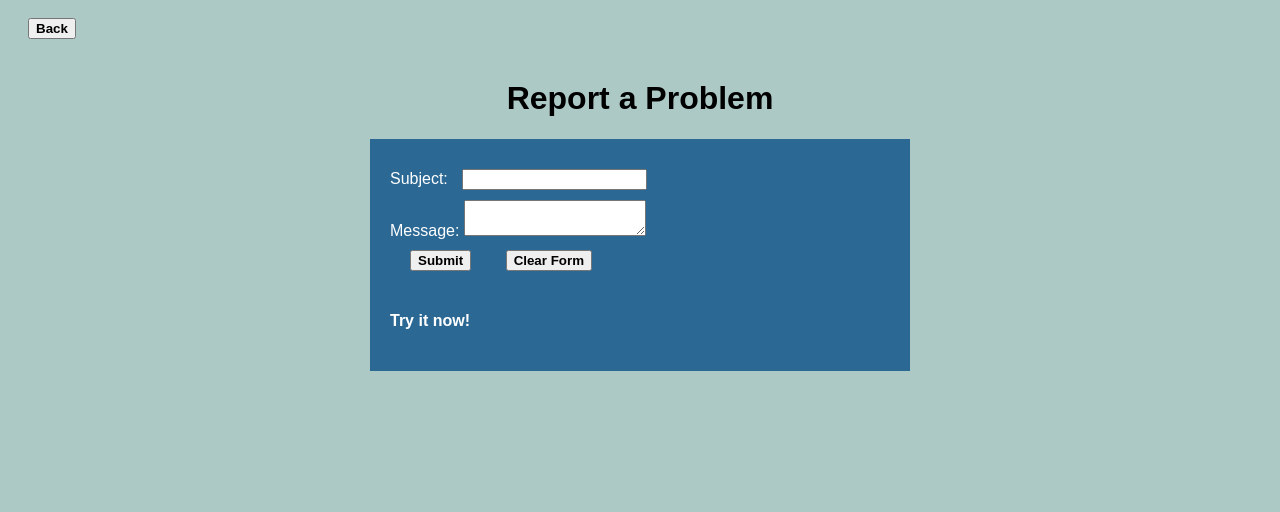
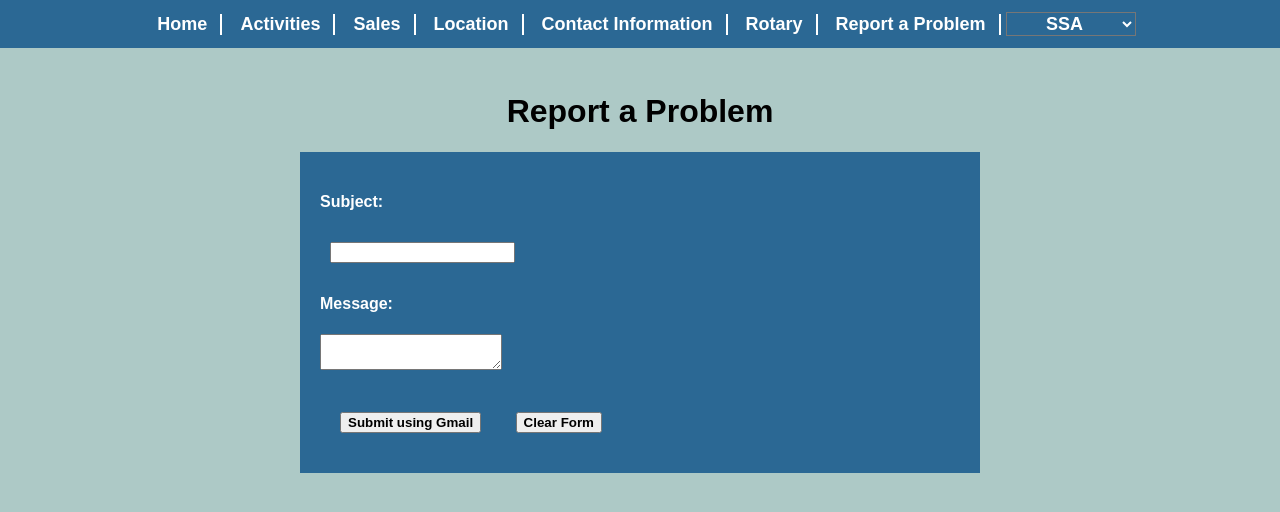
Before and after one commit to TriforceGB/HGV-Webapp, a Flask app: page /report in a window 1280 px wide. Shown: the top 512 px of the page. Run offline with Flask 3, Linux system fonts and the light colour scheme.

Commit message:
bunch of changes

```diff
--- a/app.py
+++ b/app.py
@@ -39,7 +39,7 @@ def location():
 
 @app.route('/contact')
 def contact():
-    return render_template('contactinfo.html')
+    return render_template('contactInfo.html')
 
 @app.route('/rotary')
 def rotary():
@@ -47,7 +47,7 @@ def rotary():
 
 @app.route('/report')
 def report():
-    return render_template('index.html')
+    return render_template('reportprob.html')
 
 
 #Everything In the Ssa directory
@@ -58,6 +58,10 @@ def ssa():
 @app.route('/ssa/weather')
 def weather():
     return render_template('weather.html')
+
+@app.route('/header')
+def header():
+    return render_template('header.html')
 
 @app.route('/ssa/temperature-adjustment',methods=['POST', 'GET'])
 def temperature_adjustment():
@@ -98,7 +102,7 @@ def send_email():
         # Redirect the user to their email client (Gmail in this case)
         return redirect(mailto_link)
 
-    return render_template('index.html')
+    return render_template('reportprob.html')
 
 
 
--- /dev/null
+++ b/static/script.js
@@ -0,0 +1,11 @@
+
+function confirmClearForm(){
+    var result = window.confirm("Are you sure you want to clear the form?");
+    if(result){
+        document.getElementById("report-form").reset();
+    }
+}
+
+  fetch('/header')
+    .then(response => response.text())
+    .then(data => document.getElementById('header').innerHTML = data)
--- a/static/styles.css
+++ b/static/styles.css
@@ -3,7 +3,43 @@ body {
     background-color: #ADC9C6;
     /*background-color: #64F2E3;*/
     font-family: Arial, sans-serif;
+    margin:0;
+    padding:0;
+    height:100%;
+    overflow-x:hidden;
 
+}
+
+body.no-scroll{
+    overflow-y:hidden;
+}
+
+.container{
+    display: flex;
+    justify-content:space-between;
+    flex-wrap: wrap;
+    align-items: center;
+    flex-direction: column;
+    height:100%;
+    position:relative;
+    padding: 20px;
+}
+
+.content{
+    text-align:center;
+    margin-bottom:40px;
+    margin-top: 40px;
+
+}
+
+.container img{
+    position: absolute;
+    top:0;
+    right:0;
+    max-width:500%;
+    height:auto;
+    flex-basis: 50%;
+    padding:20px;
 }
 
 button {
@@ -22,15 +58,146 @@ cursor: pointer;
     background-color: #049FE7;
     color: white;
     font-size: 15px;
-padding:5px 10px;
+    padding: 5px 10px;
 
 }
 
+
+.blue-button:hover{
+    background-color: #82b8c5;
+}
+
 .form-container {
-width: 100%;
-max-width: 500px;
+    width: 50%;
+    max-width: 75%;
     margin: 0 auto;
     padding: 20px;
     background-color: #2b6894;
     color: white;
 }
+
+header {
+    overflow: hidden;
+    top:-80px;
+    transition: top 0.3s ease;
+
+    background-color: #2b6894 !important;
+    width: 100vw;
+    text-align: center;
+    align-items: center;
+    justify-content: center;
+  z-index:1;
+  position:fixed;
+
+}
+
+body:hover header{
+    top:0;
+}
+
+nav {
+    text-align: center;
+    padding: 12px 10px;
+    text-decoration: none;
+    font-size: 18px;
+    align-items: center;
+
+}
+
+nav a {
+    text-decoration: none;
+    color: white;
+    padding: 0px 13px;
+    gap: 50px;
+    border-right: 2px solid white;
+    font-weight: 700;
+    display: inline-block;
+
+}
+
+select {
+    background-color: #2b6894;
+    display: inline-block;
+    color:white;
+   text-align: center;
+    font-size: 18px;
+    font-weight: 700;
+    outline:none;
+
+}
+
+select a {
+    display: block;
+    background-color: #2b6894;
+    color: white;
+    font-weight: 700;
+    outline:none;
+}
+
+select:focus { /* Can't tell if hover or focus looks better... */
+
+    background-color: gray;
+
+}
+
+/* For different screen sizes */
+
+@media (max-width:768px){
+    header{
+        padding: 0px 0px;
+        font-size:15px;
+    }
+    nav{
+        padding:5px;
+        gap:10px;
+        font-size:15px
+    }
+    select{
+        font-size:15px;
+    }
+}
+
+@media (max-width: 480px){
+    header{
+    padding: 0px 0px;
+    font-size: 11px;
+    }
+    nav{
+        padding:2px;
+        font-size:11px;
+        gap:5px;
+    }
+    select{
+        font-size:11px
+    }
+}
+
+@media (max-width:640px){
+    .container img{
+        max-width:380%;
+    }
+    .content{
+        margin-top:80px;
+    }
+
+    .blue-button{
+        font-size:13px;
+        padding: 6px 12px;
+    }
+
+    h1{
+        font-size: 24px;
+    }
+    h2{
+        font-size: 17px;
+    }
+    p, new{
+        font-size:13px;
+    }
+}|
+
+textarea{
+    width: 300px;
+height: 200px;
+    overflow:auto;
+}
--- a/templates/header.html
+++ b/templates/header.html
@@ -0,0 +1,33 @@
+<!DOCTYPE html>
+<html lang="en">
+
+<head>
+
+  <meta charset="UTF-8">
+  <meta name="viewport" content="width=device-width, initial-scale=1.0">
+  <meta name="description" content=".">
+  <link rel="stylesheet" href="{{ url_for('static', filename='styles.css') }}" />
+
+</head>
+
+<body>
+  <header>
+    <nav>
+      <a href='/'>Home</a>
+      <a href='/activities'>Activities</a>
+        <a href='/sales'>Sales</a>
+          <a href='/location'>Location</a>
+          <a href='/contact'>Contact Information</a>
+            <a href='/rotary'>Rotary</a>
+              <a href='/report'>Report a Problem</a>
+
+                  <select id="ssa-menu" onchange="window.location.href=this.value;">
+                    <option value="/ssa">SSA</option>
+                    <option value="/ssa/temperature-adjustment">Temperature</option>
+                    <option value="/ssa/weather">Weather</option>
+
+                  </select>
+
+    </nav>
+  </header>
+</body>
--- a/templates/index.html
+++ b/templates/reportprob.html
@@ -25,25 +25,42 @@
             color: white;
         }
     </style>
+
+
+
 </head>
 
 <body>
-    <button onclick="window.location.href='/'">Back</button>
+
+    <div id="header">
+        <script>
+          fetch('/header')
+            .then(response => response.text())
+            .then(data => document.getElementById('header').innerHTML = data)
+        </script>
+        </div>
+<br>
+<br>
+<br>
+<br>
     <h1 style="text-align: center">Report a Problem</h1>
     <div class="form-container">
-        <!-- Form is presented first -->
-        <form method="POST" action="/send-email">
-            <label for="subject">Subject:</label>
+       <!-- Form -->
+        <form method="POST" action="/send-email" id="report-form">
+            <h4><label for="subject">Subject:</label></h4>
             <input type="text" id="subject" name="subject" required><br>
 
-            <label for="message">Message:</label>
+            <h4><label for="message">Message:</label></h4>
             <textarea id="message" name="message" required></textarea><br>
+<br>
+            <button type="submit">Submit using Gmail</button>
+            <button type="button" onclick="confirmClearForm()">Clear Form</button>
+        </form>
 
-            <button type="submit">Submit</button>
-            <button type="reset">Clear Form</button>
-        </form>
-        <h4>Try it now!</h4>
     </div>
+
+
+<script src="/static/script.js"></script>
 </body>
 
 </html>
```
Also changed, not shown: templates/SSA.html (+8 -0 lines), templates/activities.html (+24 -0 lines), templates/contactInfo.html (+13 -1 lines), templates/homepage.html (+14 -12 lines), templates/location.html (+15 -10 lines), templates/rotary.html (+9 -0 lines), templates/sales.html (+21 -0 lines), templates/temp.html (+17 -2 lines), templates/weather.html (+9 -0 lines). Lines whose indentation alone changed are shown as unchanged.
